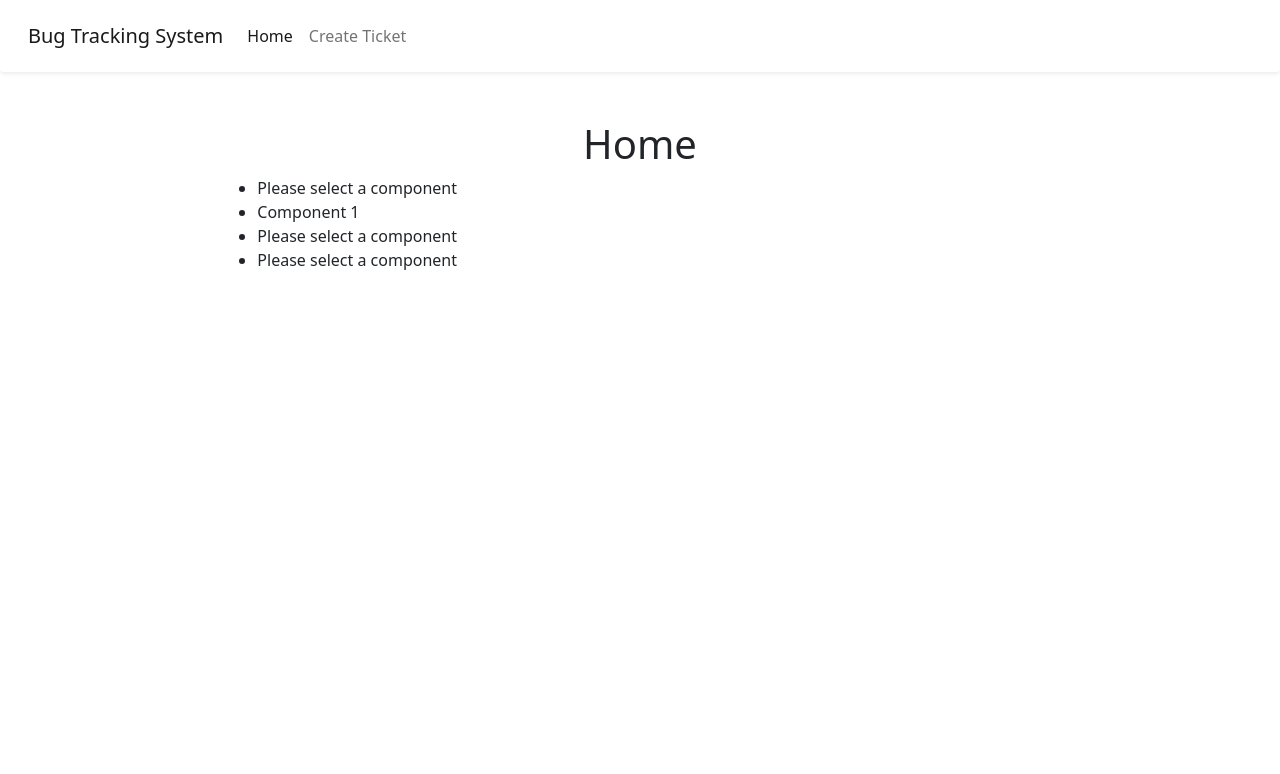
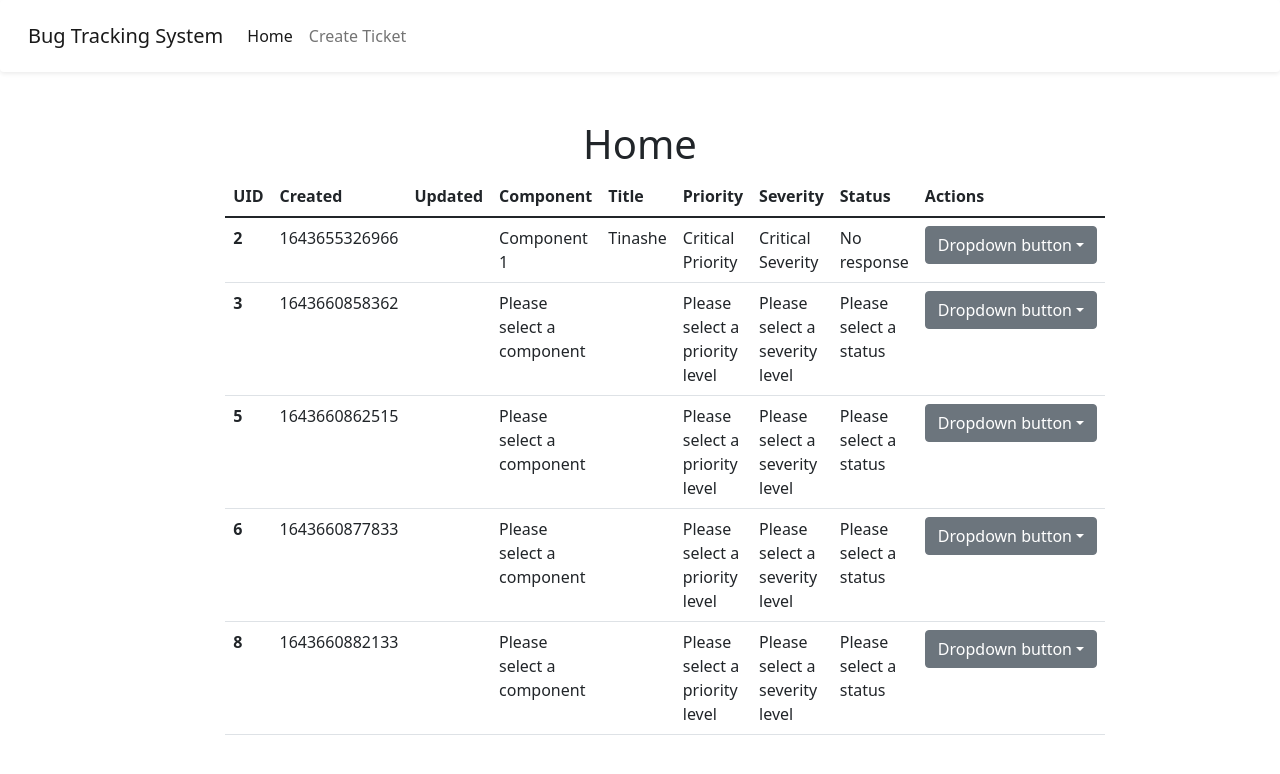
Before and after one commit to tkachikoti/bug_tracking_system, a Flask app: page / in a window 1280 px wide. Shown: the top 774 px of the page. Run offline with Flask 2, Linux system fonts and the light colour scheme; some libraries are stand-ins or nearby versions.

Commit message:
add delete functionality to allow tickets to be deleted

```diff
--- a/app.py
+++ b/app.py
@@ -9,7 +9,7 @@ def index():
     return render_template(
         'index.html.jinja',
         page_title = 'Home',
-        components_csv = FlatFileDatabase(
+        tickets_cvs = FlatFileDatabase(
             'models/tickets.csv').select_all_rows_on_csv())
 
 @app.route('/create', methods=['GET', 'POST'])
@@ -40,5 +40,15 @@ def create():
             status_options_csv = (FlatFileDatabase(
                 'models/status_options.csv').select_all_rows_on_csv()))
 
+@app.route('/delete')
+def delete():
+    if request.args['uid']:
+        FlatFileDatabase('models/tickets.csv').modify_row_on_csv({
+            'uid': request.args['uid']}, 'delete')
+        # Redirect to the home page
+        return redirect(url_for('index'))
+    return redirect(url_for('index'))
+
+
 if __name__ == '__main__':
     app.run(host='0.0.0.0', port=3000, debug=True)
--- a/models/tickets.csv
+++ b/models/tickets.csv
@@ -1,5 +1,6 @@
 uid,created_at,updated_at,component_name,title,description,priority,severity,status
-1,1643655235192,,Please select a component,,,Please select a priority level,Please select a severity level,Please select a status
 2,1643655326966,,Component 1,Tinashe,Kachikoti,Critical Priority,Critical Severity,No response
-3,1643655353107,,Please select a component,,,Please select a priority level,Please select a severity level,Please select a status
-4,1643655355678,,Please select a component,,,Please select a priority level,Please select a severity level,Please select a status
+3,1643660858362,,Please select a component,,,Please select a priority level,Please select a severity level,Please select a status
+5,1643660862515,,Please select a component,,,Please select a priority level,Please select a severity level,Please select a status
+6,1643660877833,,Please select a component,,,Please select a priority level,Please select a severity level,Please select a status
+8,1643660882133,,Please select a component,,,Please select a priority level,Please select a severity level,Please select a status
--- a/templates/index.html.jinja
+++ b/templates/index.html.jinja
@@ -3,12 +3,54 @@
 <div class="row">
     <div class="col-sm-2"></div>
     <div class="col-sm-8">
-        <ul>
-            {% for element in components_csv %}
-            <li>{{ element.component_name }}</li>
-            {% endfor %}
-        </ul>
+        <table class="table table-responsive table-hover">
+            <thead>
+                <tr>
+                    <th scope="col">UID</th>
+                    <th scope="col">Created</th>
+                    <th scope="col">Updated</th>
+                    <th scope="col">Component</th>
+                    <th scope="col">Title</th>
+                    <th scope="col">Priority</th>
+                    <th scope="col">Severity</th>
+                    <th scope="col">Status</th>
+                    <th scope="col">Actions</th>
+                </tr>
+            </thead>
+            <tbody>
+                {% for element in tickets_cvs %}
+                <tr>
+                    <th scope="row">{{ element.uid }}</th>
+                    <td>{{ element.created_at }}</td>
+                    <td>{{ element.updated_at }}</td>
+                    <td>{{ element.component_name }}</td>
+                    <td>{{ element.title }}</td>
+                    <td>{{ element.priority }}</td>
+                    <td>{{ element.severity }}</td>
+                    <td>{{ element.status }}</td>
+                    <td>
+                        <div class="dropdown">
+                            <button class="btn btn-secondary dropdown-toggle" type="button" id="dropdownMenuButton1" data-bs-toggle="dropdown" aria-expanded="false">Dropdown button</button>
+                            <ul class="dropdown-menu" aria-labelledby="dropdownMenuButton1">
+                                <li><a class="dropdown-item" href="#">View</a></li>
+                                <li><a class="dropdown-item" href="#">Edit</a></li>
+                                <li><a class="dropdown-item" href="#" onclick="confirm_deletion({{ element.uid }})">Delete</a></li>
+                            </ul>
+                        </div>
+                    </td>
+                </tr>
+                {% endfor %}
+            </tbody>
+        </table>
     </div>
     <div class="col-sm-2"></div>
 </div>
 {% endblock %}
+{% block scripts %}
+    function confirm_deletion(uid) {
+        let ticket_uid = uid;
+        if (window.confirm("Do you really want to delete this ticket?")) {
+            window.location.href = "/delete?uid=" + ticket_uid;
+        }
+    }
+{% endblock %}
```
